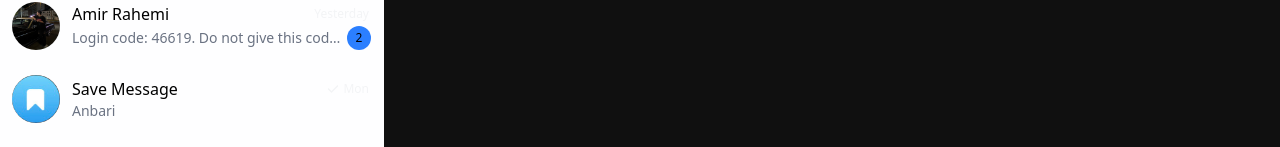
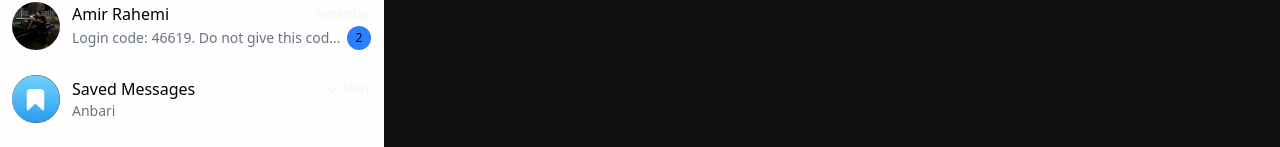
Before and after one commit to hamedakbarii/telegram-clone, a Next.js app: page /chats/1 in a window 1280 px wide. Shown: the part 367-514 px from the top of the page. Built offline with nearby package versions, Linux system fonts and the light colour scheme.

Commit message:
bugs fixed

```diff
--- a/components/DropdownMenu.tsx
+++ b/components/DropdownMenu.tsx
@@ -9,6 +9,7 @@ import { CiBookmark, CiSettings, CiUser } from "react-icons/ci";
 import { BsPlus, BsQuestionCircleFill } from "react-icons/bs";
 import { FaBug, FaK } from "react-icons/fa6";
 import { ThemeToggle } from "@/components/ThemeToggle";
+import { useRouter } from "next/navigation";
 
 interface DropdownMenuProps {
   isMenuOpen: boolean;
@@ -26,7 +27,7 @@ const menuItems = [
   },
   {
     icon: CiBookmark,
-    label: "Save Message",
+    label: "Saved Messages",
     action: "save_message",
     separator: true,
   },
@@ -50,9 +51,15 @@ export default function DropdownMenu({
 }: DropdownMenuProps) {
   if (!isMenuOpen) return null;
 
+  const router = useRouter();
+
   const handleMenuItemClick = (action: string) => {
     if (action === "user") {
       handleUserClick();
+    } else if (action === "save_message") {
+      router.push("/chats/5");
+    } else {
+      alert("Sorry! This is for test.");
     }
     // Add other action handlers here
   };
--- a/lib/mocks/chat.ts
+++ b/lib/mocks/chat.ts
@@ -60,7 +60,7 @@ export const chats = [
   },
   {
     id: 5,
-    name: "Save Message",
+    name: "Saved Messages",
     lastMessage: "Anbari",
     lastMessageTime: "Mon",
     unreadCount: 0,
```
